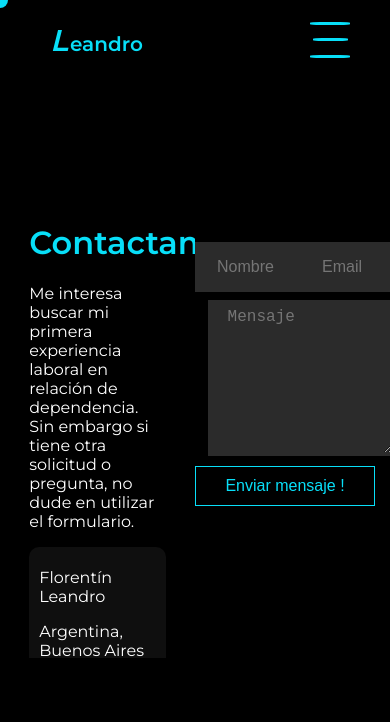
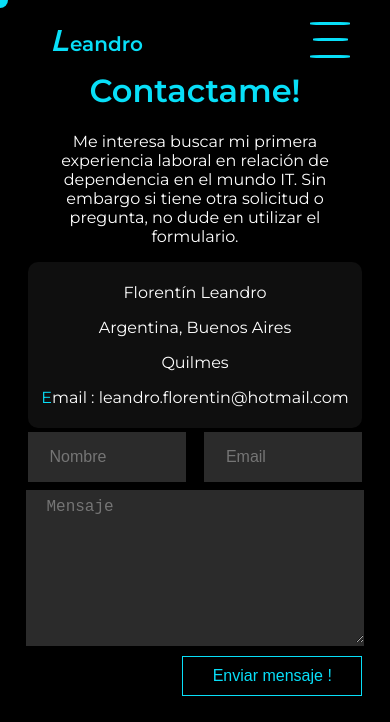
Before and after one commit to LeandroFlorentin/Portafolio, a React (Create React App) app: page /Contacto in a window 390 px wide. Shown: the top 722 px of the page. Built offline with nearby package versions, Linux system fonts and the light colour scheme.

Commit message:
responsiveContacto

```diff
--- a/src/Components/Apps/Proyectos.css
+++ b/src/Components/Apps/Proyectos.css
@@ -27,7 +27,7 @@
     transform: scale(1);
 }
 
-@keyframes movimientoGlobal {
+/* @keyframes movimientoGlobal {
     0% {
         left: 0px;
         top: 0px;
@@ -154,7 +154,7 @@
         top: -40px;
         transform: scale(1);
     }
-}
+} */
 
 .containerImgPro a {
     flex-wrap: wrap;
--- a/src/Components/Contacto/Contacto.css
+++ b/src/Components/Contacto/Contacto.css
@@ -4,6 +4,7 @@
     display: flex;
     position: relative;
     align-items: center;
+    flex-direction: row;
 }
 
 .containerTextoForm {
@@ -295,3 +296,96 @@
         filter: opacity(100%);
     }
 }
+
+@media(max-width:1024px) {
+    .inputsI {
+        width: 32%;
+    }
+}
+
+@media(max-width:768px) {
+    .containerContacto {
+        flex-direction: column;
+        overflow: auto;
+        height: 140vh;
+    }
+
+    body {
+        overflow: auto;
+    }
+
+    .containerFormulario {
+        width: 90%;
+    }
+
+    .containerTextoForm {
+        width: 90%;
+        text-align: center;
+    }
+
+    .textAreaI {
+        width: 83.5%;
+    }
+
+    .botonSubir {
+        margin-right: 56px;
+    }
+}
+
+@media(max-width:425px) {
+
+    .containerContactame {
+        width: 95%;
+    }
+
+    .containerFormulario {
+        width: 95%;
+    }
+
+    .textAreaI {
+        width: 90%;
+    }
+
+    .botonSubir {
+        margin-right: 20px;
+    }
+}
+
+@media(max-width:420px) {
+
+    .containerContacto {
+        height: 90vh;
+    }
+
+    .containerTextoForm {
+        height: 45vh;
+    }
+
+    .textAreaI {
+        width: 91%;
+    }
+
+    .botonSubir {
+        margin-right: 18px;
+    }
+}
+
+@media(max-width:375px) {
+    .containerTextoForm {
+        height: 120vh;
+    }
+
+    .containerContacto {
+        height: 140vh;
+    }
+}
+
+@media(max-width:325px) {
+    .textAreaI {
+        width: 93%;
+    }
+
+    .botonSubir {
+        margin-right: 12px;
+    }
+}
--- a/src/Components/Contacto/index.jsx
+++ b/src/Components/Contacto/index.jsx
@@ -87,7 +87,7 @@ const Contacto = () => {
                         onMouseLeave={letraChica}
                         className='pInteresa'
                     >
-                        Me interesa buscar mi primera experiencia laboral en relación de dependencia. Sin embargo si
+                        Me interesa buscar mi primera experiencia laboral en relación de dependencia en el mundo IT. Sin embargo si
                         tiene otra solicitud o pregunta, no dude en utilizar el formulario.
                     </p>
                     <div
```
